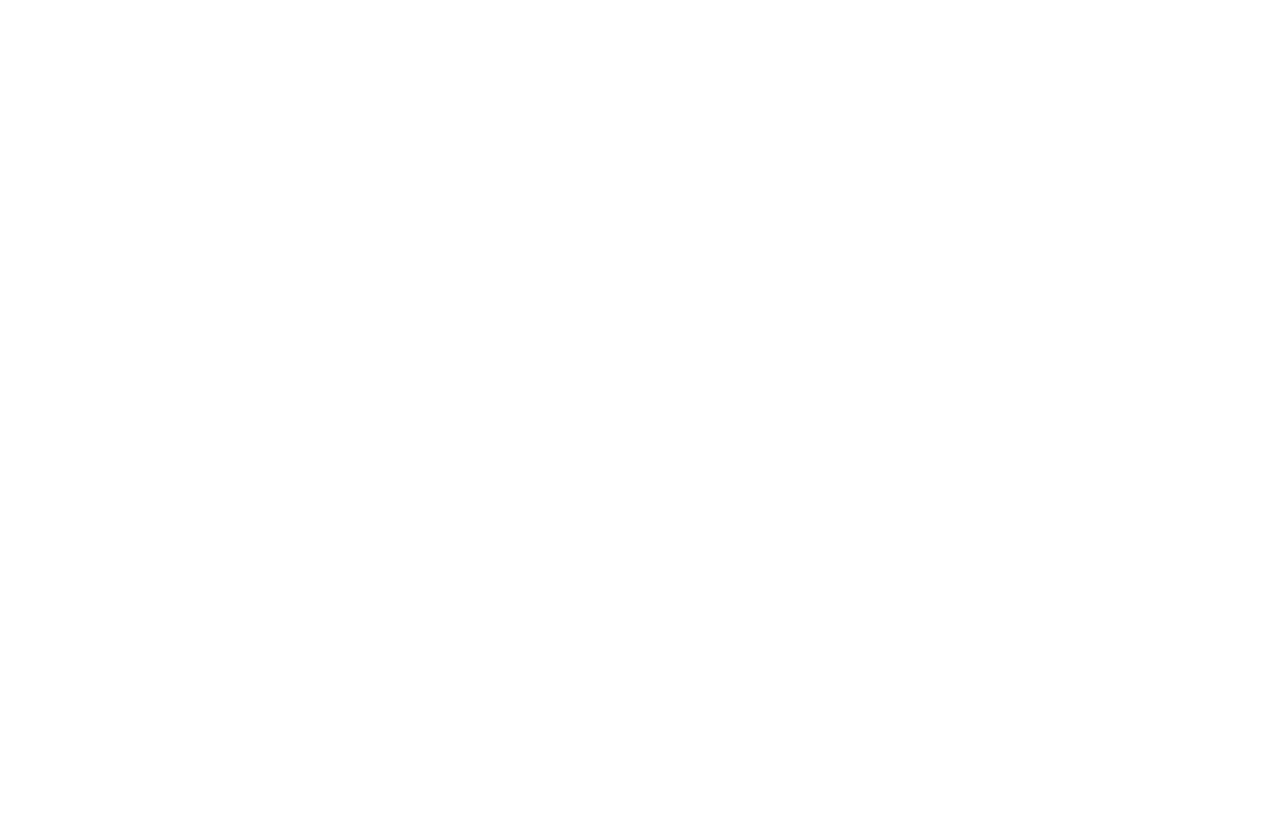
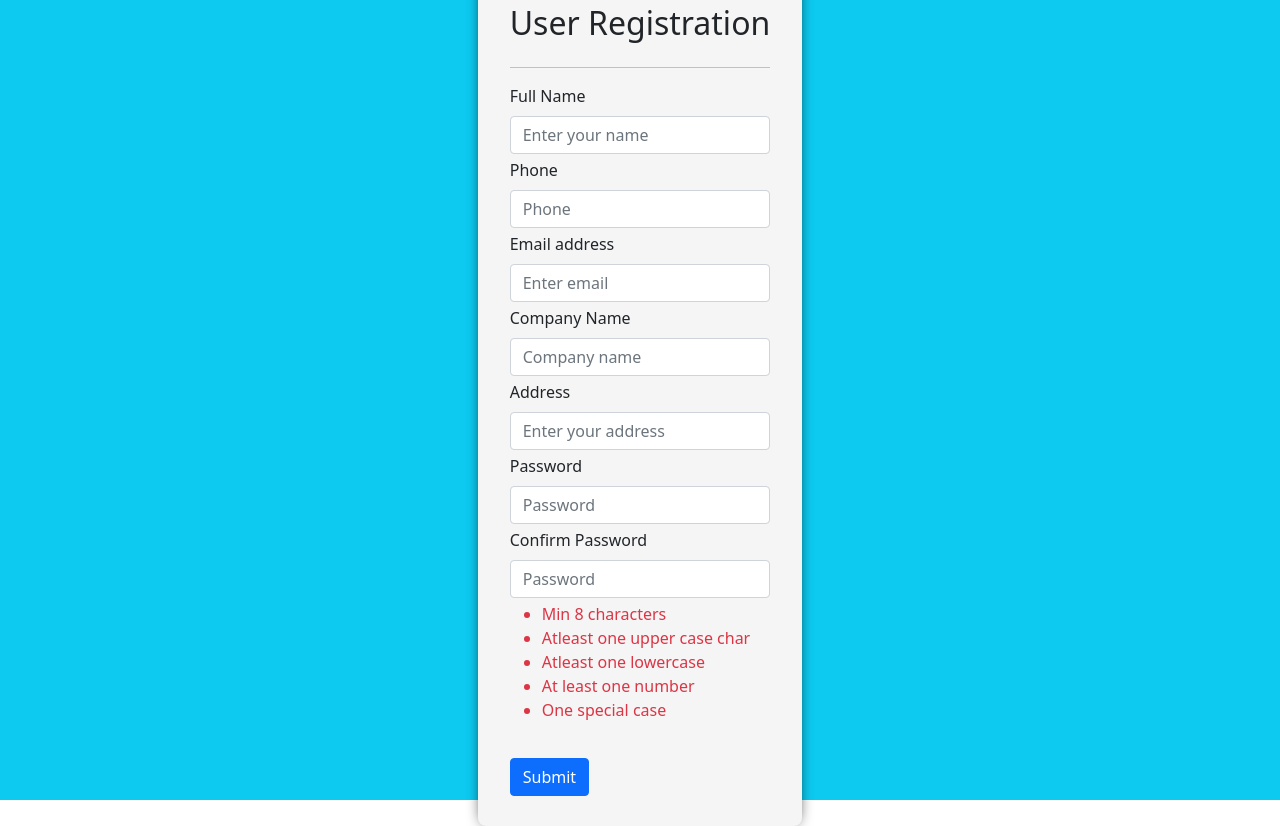
Before and after one commit to praksahb/crm-frontend, a React (Create React App) app: page /registration in a window 1280 px wide. Before the commit the page ends 800 px from the top, so only its background shows below. Built offline with nearby package versions, Linux system fonts and the light colour scheme.

Commit message:
form input added for user registration only

```diff
--- a/src/App.js
+++ b/src/App.js
@@ -9,6 +9,7 @@
 import { AddTicket } from "./pages/new-ticket/AddTicket.page";
 import { TicketLists } from "./pages/ticket-list/TicketLists.page";
 import { Ticket } from "./pages/ticket/Ticket.page";
+import { Registration } from "./pages/Registration/Registration.page";
 
 function App() {
 	return (
@@ -17,6 +18,9 @@
 				<Switch>
 					<Route exact path="/">
 						<Entry />
+					</Route>
+					<Route exact path="/registration">
+						<Registration />
 					</Route>
 
 					<PrivateRoute path="/dashboard">
--- a/src/components/login/Login.comp.js
+++ b/src/components/login/Login.comp.js
@@ -103,11 +103,18 @@
 					<hr />
 				</Col>
 			</Row>
+
 			<Row>
 				<Col>
 					<a href="#!" onClick={() => formSwitcher("reset")}>
 						Forget Password?
 					</a>
+				</Col>
+			</Row>
+
+			<Row className="py-4">
+				<Col>
+					New user sign up? <a href="/registration">Sign Up</a>
 				</Col>
 			</Row>
 		</Container>
--- /dev/null
+++ b/src/components/registration-form/RegistrationForm.component.js
@@ -0,0 +1,67 @@
+import React from "react";
+import { Container, Row, Col, Form, Button } from "react-bootstrap";
+
+export const RegistrationForm = () => {
+	return (
+		<Container>
+			<Row>
+				<Col>
+					<h2>User Registration</h2>
+				</Col>
+			</Row>
+			<hr />
+			<Row>
+				<Col>
+					<Form>
+						<Form.Group>
+							<Form.Label>Full Name</Form.Label>
+							<Form.Control type="text" placeholder="Enter your name" />
+						</Form.Group>
+
+						<Form.Group className="pass-top-spacing">
+							<Form.Label>Phone</Form.Label>
+							<Form.Control type="number" placeholder="Phone" min="0" />
+						</Form.Group>
+
+						<Form.Group className="pass-top-spacing">
+							<Form.Label>Email address</Form.Label>
+							<Form.Control type="email" placeholder="Enter email" />
+						</Form.Group>
+
+						<Form.Group className="pass-top-spacing">
+							<Form.Label>Company Name</Form.Label>
+							<Form.Control type="text" placeholder="Company name" />
+						</Form.Group>
+
+						<Form.Group className="pass-top-spacing">
+							<Form.Label>Address</Form.Label>
+							<Form.Control type="text" placeholder="Enter your address" />
+						</Form.Group>
+
+						<Form.Group className="pass-top-spacing">
+							<Form.Label>Password</Form.Label>
+							<Form.Control type="password" placeholder="Password" />
+						</Form.Group>
+
+						<Form.Group className="pass-top-spacing">
+							<Form.Label>Confirm Password</Form.Label>
+							<Form.Control type="password" placeholder="Password" />
+						</Form.Group>
+
+						<ul className="pass-top-spacing">
+							<li className="text-danger">Min 8 characters</li>
+							<li className="text-danger">Atleast one upper case char</li>
+							<li className="text-danger">Atleast one lowercase</li>
+							<li className="text-danger">At least one number</li>
+							<li className="text-danger">One special case</li>
+						</ul>
+
+						<Button variant="primary" type="submit">
+							Submit
+						</Button>
+					</Form>
+				</Col>
+			</Row>
+		</Container>
+	);
+};
--- /dev/null
+++ b/src/pages/Registration/Registration.page.js
@@ -0,0 +1,15 @@
+import React from "react";
+
+import { RegistrationForm } from "../../components/registration-form/RegistrationForm.component";
+
+import "./registration.css";
+
+export const Registration = () => {
+	return (
+		<div className="registration-page bg-info">
+			<div className="form-box">
+				<RegistrationForm />
+			</div>
+		</div>
+	);
+};
--- /dev/null
+++ b/src/pages/Registration/registration.css
@@ -0,0 +1,29 @@
+/* Chrome, Safari, Edge, Opera */
+input::-webkit-outer-spin-button,
+input::-webkit-inner-spin-button {
+	-webkit-appearance: none;
+	margin: 0;
+}
+
+/* Firefox */
+input[type="number"] {
+	-moz-appearance: textfield;
+}
+
+.registration-page {
+	height: 100vh;
+	display: flex;
+	justify-content: center;
+	align-items: center;
+}
+
+.form-box {
+	background-color: #f5f5f5;
+	box-shadow: 0px 0px 15px -5px black;
+	border-radius: 0.5rem;
+	padding: 30px 20px 10px 20px;
+}
+
+.pass-top-spacing {
+	margin-top: 0.25em;
+}
```
